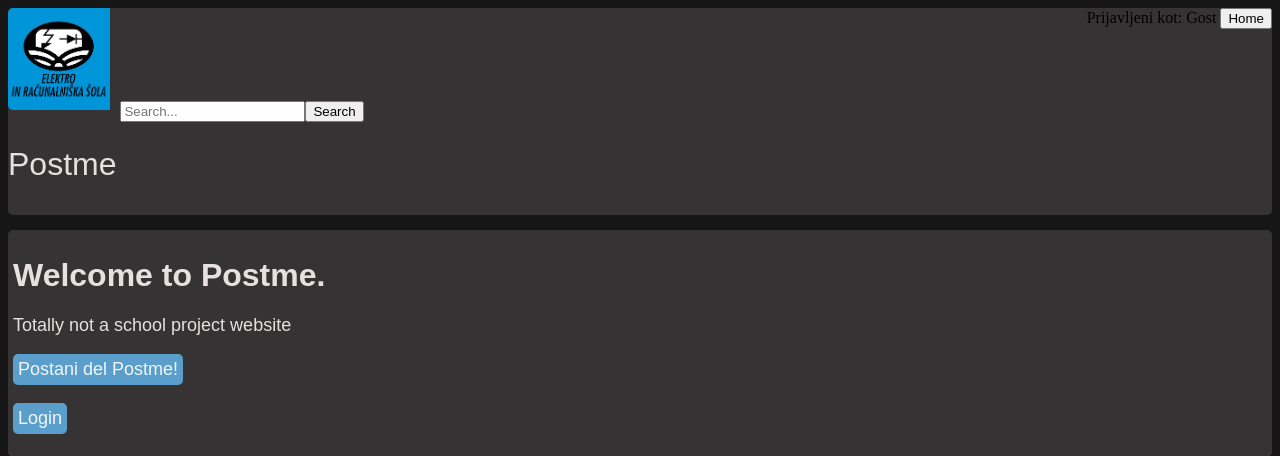
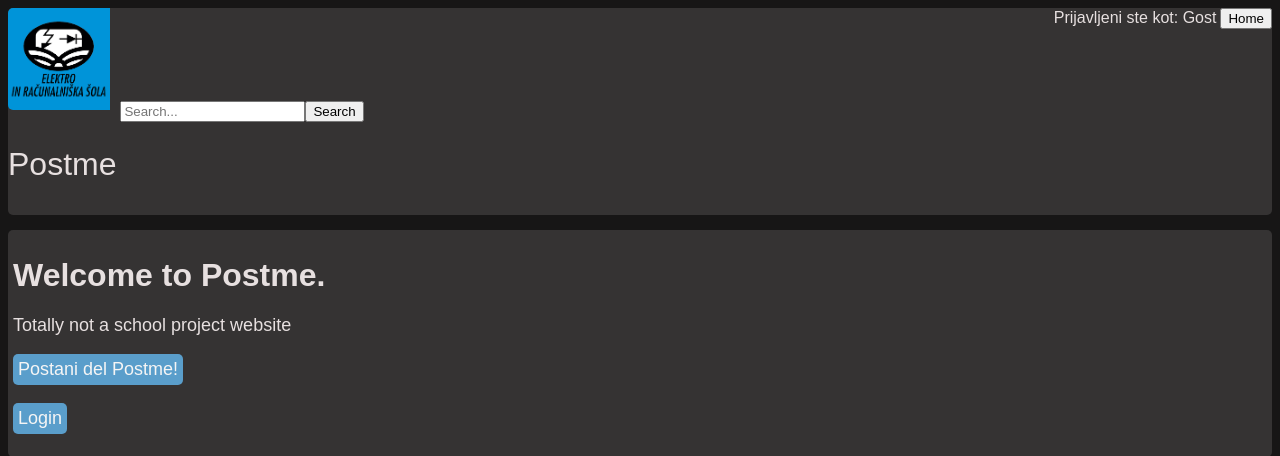
Before and after one commit to Unh0li/Reddit-projekt, a PHP site: page / in a window 1280 px wide. Shown: the top 456 px of the page. Run offline with PHP 8.4, Linux system fonts and the light colour scheme; data that the repository does not hold is empty.

Commit message:
bel text

```diff
--- a/css/index_style.css
+++ b/css/index_style.css
@@ -67,3 +67,8 @@ h2{
     display: flex;
     align-items: center;
 }
+
+span{
+    color: rgb(231, 224, 224);
+    font-family: Arial, Helvetica, sans-serif;
+}
--- a/index.php
+++ b/index.php
@@ -33,7 +33,7 @@ if (isset($_SESSION['email'])) {
             <button onclick="searchFunction()">Search</button>
         </div>
         <div class="profil">
-            <span>Prijavljeni kot: <?php echo $username; ?></span>
+            <span class="ime">Prijavljeni ste kot: <?php echo $username; ?></span>
             <!-- "Home" button on the right side next to the logout button -->
             <button onclick="location.href='index.php'">Home</button>
             <?php if ($showLogoutButton) { ?>
```
